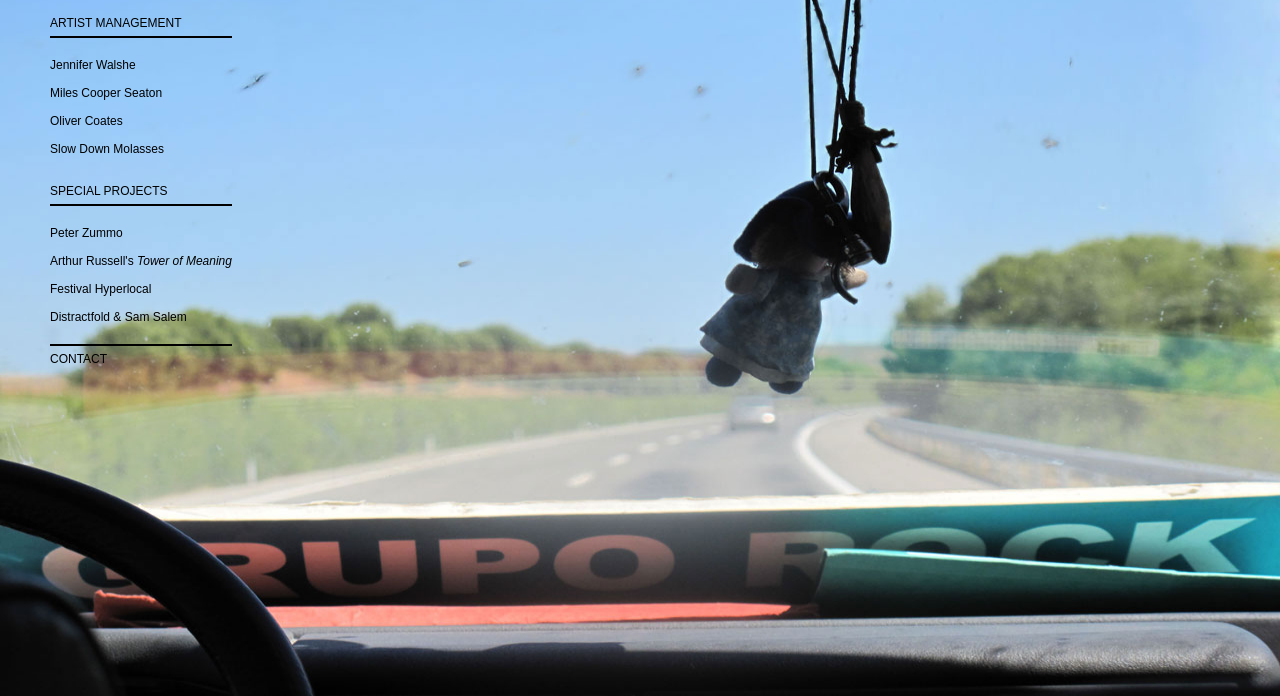
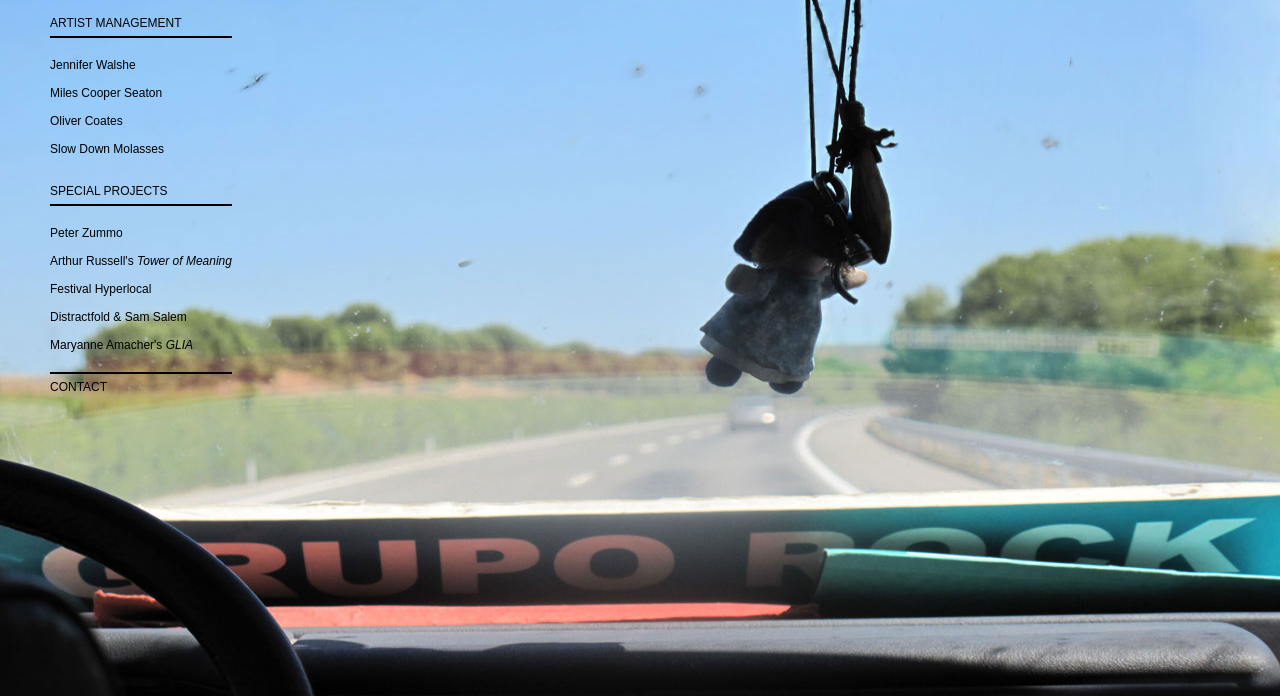
Before and after one commit to emilyvmoore/southern-bird-website, a plain HTML site: page index.html in a window 1280 px wide. Shown: the part 104-800 px from the top of the page. Drawn offline with Linux system fonts and the light colour scheme.

Commit message:
add glia

```diff
--- a/index.html
+++ b/index.html
@@ -107,6 +107,9 @@
 			<a href="http://www.distractfold.co.uk" target="_blank">Distractfold</a> & <a href="http://www.osamahsalem.co.uk" target="_blank">Sam Salem</a>
 			<br />
 			<br />
+			<a href="https://www.ica.art/live/maryanne-amacher-glia" target="_blank">Maryanne Amacher's <i>GLIA</i></a>
+			<br />
+			<br />
 			<hr />
 			<a href="mailto:emily@southernbird.com">CONTACT</a>
 		</div>
```
